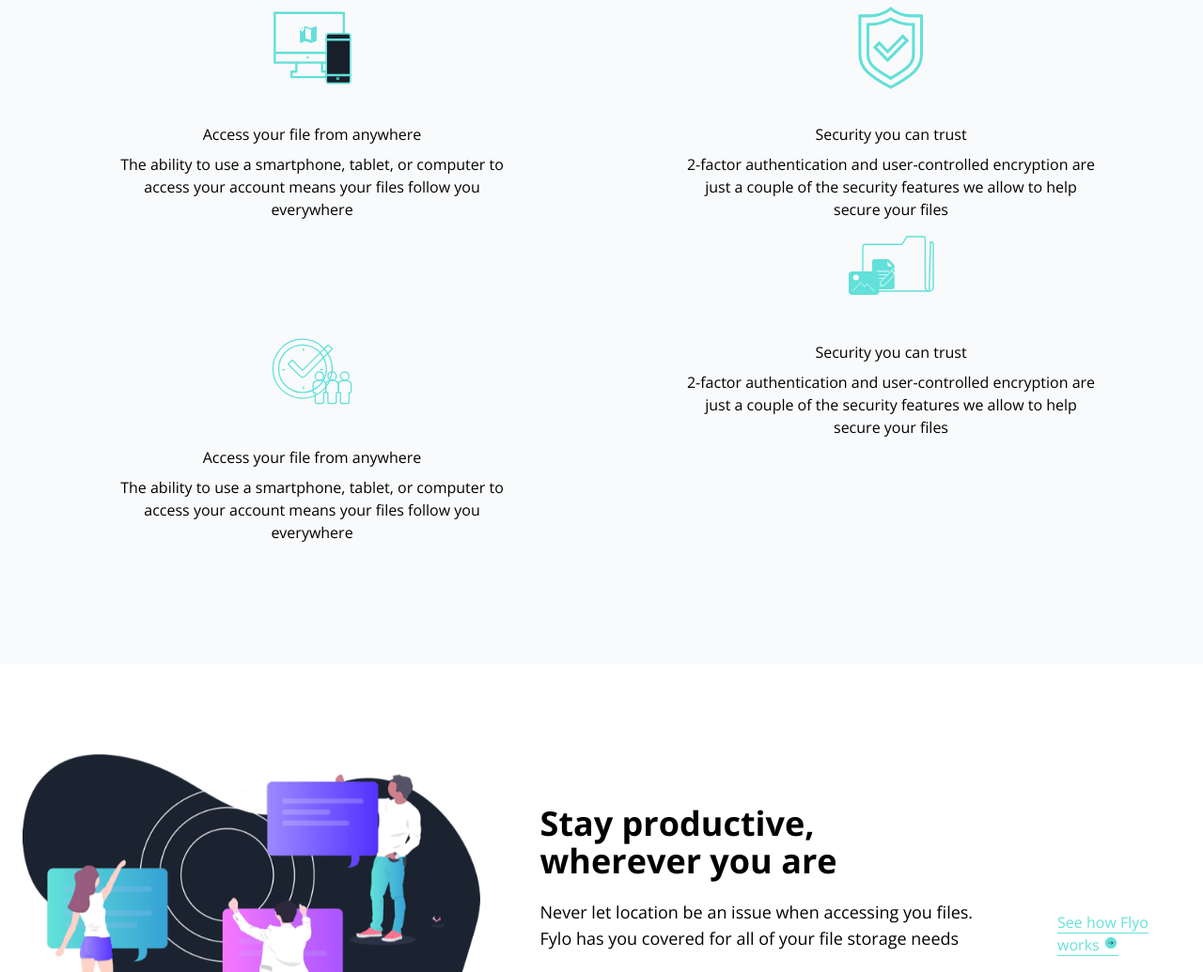
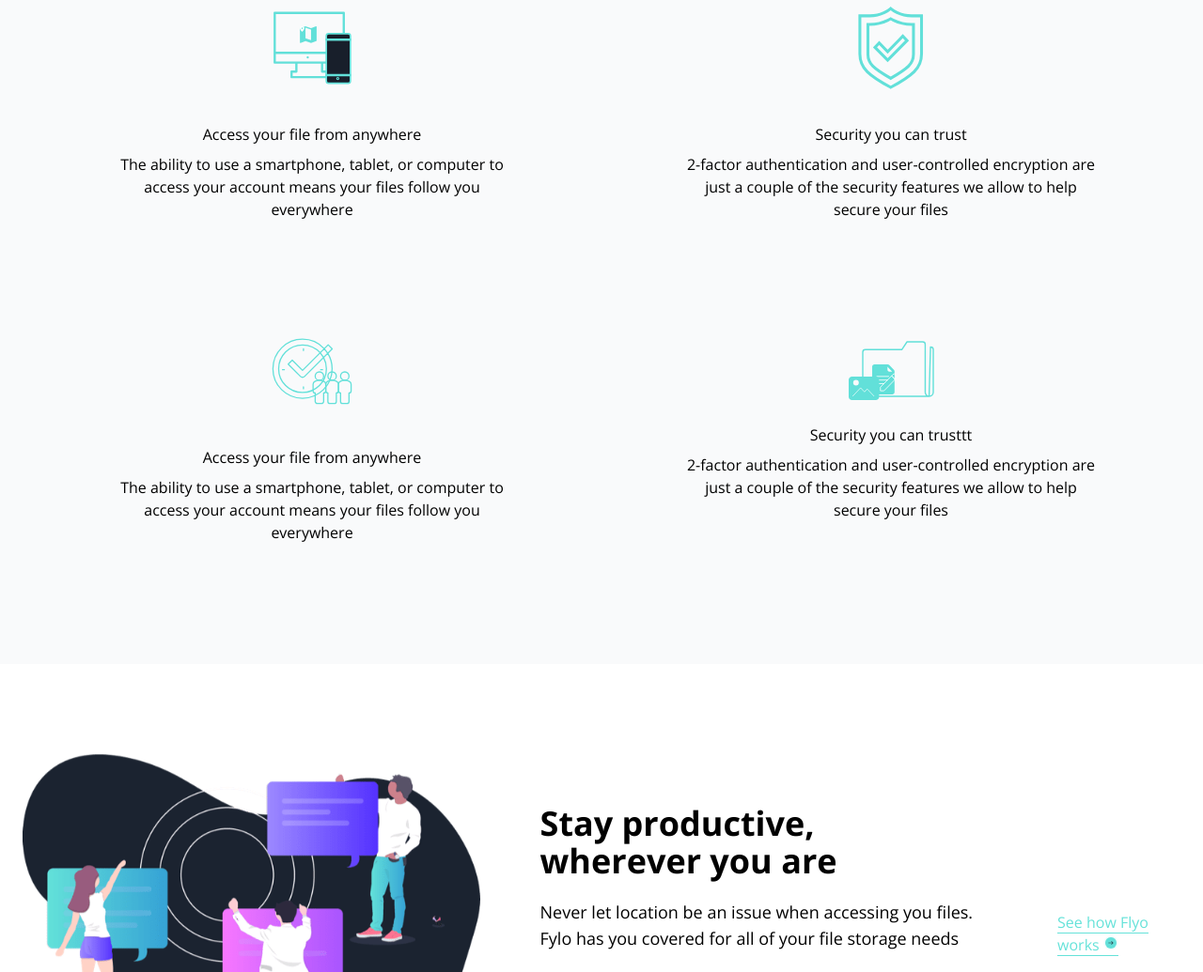
Before and after one commit to vvsdan/fylo-tailwindcss, a website: page index.html in a window 1280 px wide. Shown: the part 1335-2370 px from the top of the page at 94% size. Drawn offline with nearby package versions, Linux system fonts and the light colour scheme.

Commit message:
adjust margin item 4 features container

```diff
--- a/index.html
+++ b/index.html
@@ -122,6 +122,7 @@
               your account means your files follow you everywhere
             </p>
           </div>
+
           <!-- Item 2 -->
           <div class="flex flex-col items-center space-y-2 md:w-1/2">
             <div class="flex items-center justify-center h-24 mb-6">
@@ -150,11 +151,11 @@
             </p>
           </div>
           <!-- Item 4 -->
-          <div class="flex flex-col items-center space-y-2 md:w-1/2">
-            <div class="flex items-center justify-center h-24 mb-6">
+          <div class="flex flex-col mt-28 items-center space-y-2 md:w-1/2">
+            <div class="flex items-center justify-center h-24 mt-28">
               <img src="images/icon-any-file.svg" alt="" />
             </div>
-            <h3 class="text-xl-font-bold">Security you can trust</h3>
+            <h3 class="text-xl-font-bold">Security you can trusttt</h3>
             <p class="max-w-md">
               2-factor authentication and user-controlled encryption are just a
               couple of the security features we allow to help secure your files
```
